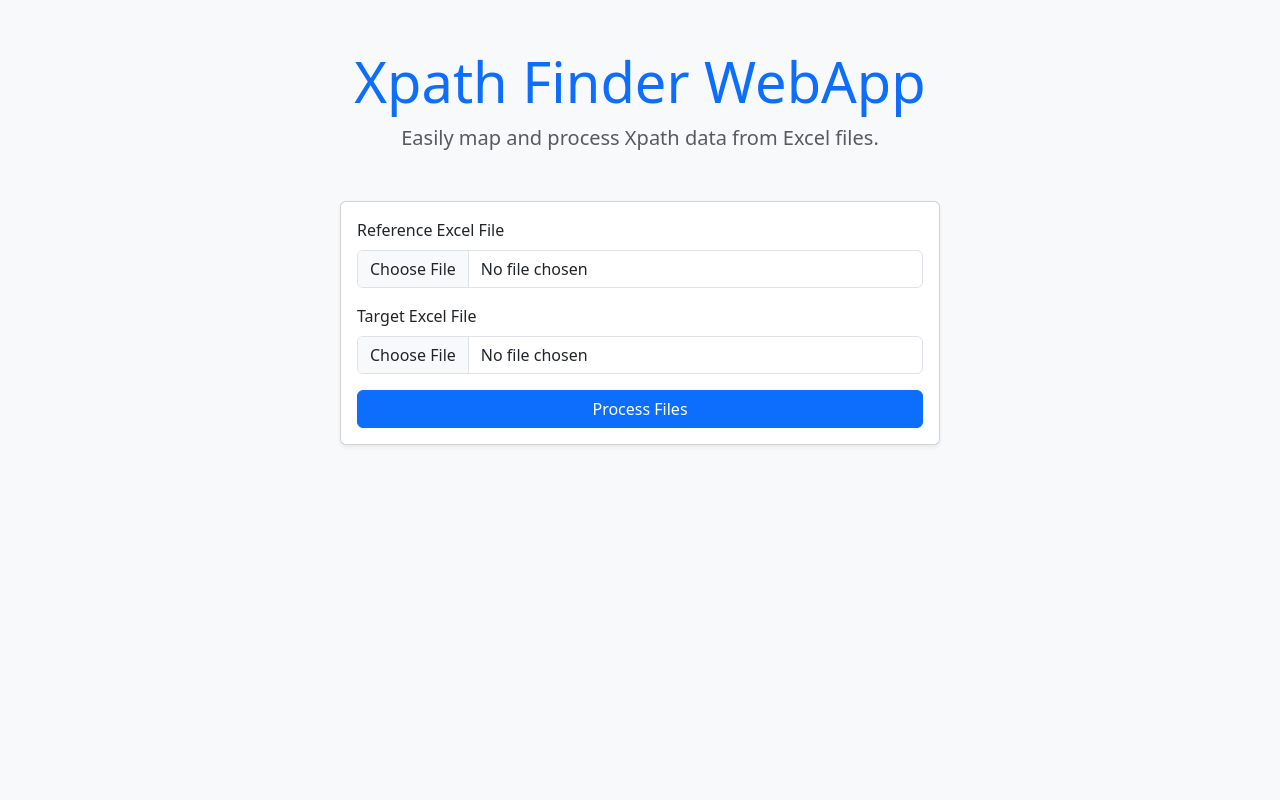
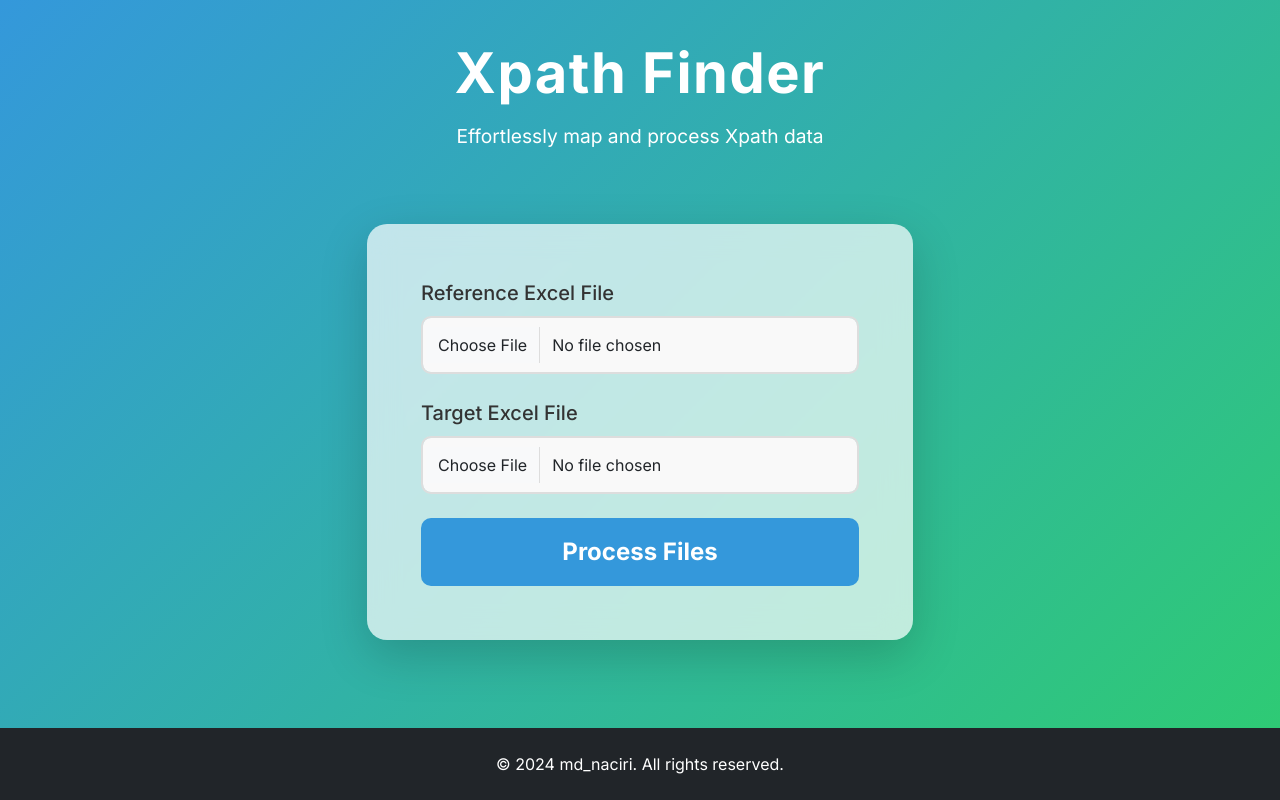
Before and after one commit to md-naciri/XpathFinderWebApp, a Flask app: page / in a window 1280 px wide. Run offline with Flask 3, Linux system fonts and the light colour scheme; some libraries are stand-ins or nearby versions.

Commit message:
update process_files functions and working on css

```diff
--- a/app.py
+++ b/app.py
@@ -1,37 +1,59 @@
 import os
-from flask import Flask, render_template, request, send_file
+from flask import Flask, render_template, request, send_file, flash, redirect
 import pandas as pd
 from werkzeug.utils import secure_filename
 
 app = Flask(__name__)
+app.secret_key = os.urandom(24)  # Secret key for flashing error messages
+
 app.config['UPLOAD_FOLDER'] = 'uploads'
 os.makedirs(app.config['UPLOAD_FOLDER'], exist_ok=True)
+
 
 @app.route('/')
 def home():
     return render_template('index.html')
 
+
 @app.route('/process', methods=['POST'])
 def process_files():
-    if 'reference' not in request.files or 'target' not in request.files:
-        return "Missing files. Please upload both files."
-
-    reference_file = request.files['reference']
-    target_file = request.files['target']
-
-    if reference_file.filename == '' or target_file.filename == '':
-        return "No file selected."
-
-    ref_path = os.path.join(app.config['UPLOAD_FOLDER'], secure_filename(reference_file.filename))
-    tgt_path = os.path.join(app.config['UPLOAD_FOLDER'], secure_filename(target_file.filename))
-
-    reference_file.save(ref_path)
-    target_file.save(tgt_path)
+    # Initialize error flag
+    error_flag = False
 
     try:
-        # Read Excel files
+        # Check if files are uploaded
+        reference = request.files.get('reference')
+        target = request.files.get('target')
+
+        # Validate file extensions
+        if not reference or not target:
+            flash("Both files are required!", "danger")
+            error_flag = True
+
+        elif not (reference.filename.endswith('.xlsx') and target.filename.endswith('.xlsx')):
+            flash("Please upload valid Excel files (.xlsx only).", "danger")
+            error_flag = True
+
+        if error_flag:
+            return redirect(request.url)
+
+        # Save files temporarily
+        ref_path = os.path.join(app.config['UPLOAD_FOLDER'], secure_filename(reference.filename))
+        target_path = os.path.join(app.config['UPLOAD_FOLDER'], secure_filename(target.filename))
+        reference.save(ref_path)
+        target.save(target_path)
+
+        # Read the Excel files
         reference_df = pd.read_excel(ref_path)
-        target_df = pd.read_excel(tgt_path)
+        target_df = pd.read_excel(target_path)
+
+        # Check if required columns exist in the reference file
+        if "Donnée du modèle" not in reference_df.columns or "Xpath" not in reference_df.columns:
+            flash("Missing required columns ('Donnée du modèle' or 'Xpath') in the reference file.", "danger")
+            error_flag = True
+
+        if error_flag:
+            return redirect(request.url)
 
         # Create lookup dictionary
         reference_lookup = dict(zip(reference_df["Donnée du modèle"], reference_df["Xpath"]))
@@ -40,16 +62,19 @@ def process_files():
         target_df["Xpath"] = target_df["Donnée du modèle"].map(reference_lookup).fillna("Not Found")
 
         # Name the output file based on the target file name
-        output_filename = os.path.splitext(target_file.filename)[0] + "_output.xlsx"
+        output_filename = os.path.splitext(target.filename)[0] + "_output.xlsx"
         output_path = os.path.join(app.config['UPLOAD_FOLDER'], output_filename)
 
         # Save the output
         target_df.to_excel(output_path, index=False)
 
+        # Return the file for download
         return send_file(output_path, as_attachment=True)
 
     except Exception as e:
-        return f"Error processing files: {e}"
+        flash(f"Error processing files: {e}", "danger")
+        return redirect(request.url)
+
 
 if __name__ == '__main__':
     app.run(debug=True)
--- a/static/css/style.css
+++ b/static/css/style.css
@@ -1,7 +1,152 @@
+/* General Styling */
 body {
-    background: #f8f9fa;
+    font-family: 'Inter', sans-serif;
+    margin: 0;
+    padding: 0;
+    background: linear-gradient(135deg, #3498db, #2ecc71); /* Full-page background gradient */
+    background-size: cover;
+    background-attachment: fixed;
+    background-position: center; /* Prevents repetition and ensures the background is centered */
+    color: #333;
+    height: 100vh;
+    display: flex;
+    flex-direction: column;
+    justify-content: space-between;
 }
-.form-container {
-    max-width: 600px;
-    margin: 0 auto;
+
+
+/* Hero Section */
+.hero {
+    padding: 40px 0 0 0;
+    text-align: center;
+    color: #fff;
 }
+
+.hero h1 {
+    font-size: 3.5rem;
+    font-weight: 700;
+    letter-spacing: 1.5px;
+}
+
+.hero p {
+    font-size: 1.2rem;
+    margin-top: 15px;
+}
+
+/* Form Section */
+.form-section {
+    position: relative;
+    padding: 0 0 30px 0;
+    display: flex;
+    justify-content: center;
+    align-items: center;
+    flex-grow: 1;
+}
+
+.card {
+    position: relative;
+    border: none;
+    border-radius: 20px;
+    background-color: rgba(255, 255, 255, 0.7); /* Slight transparency */
+    box-shadow: 0 10px 30px rgba(0, 0, 0, 0.1);
+    backdrop-filter: blur(15px); /* Blur effect */
+    padding: 30px;
+    max-width: 700px;
+    width: 100%;
+}
+
+.card-body {
+    padding: 30px;
+}
+
+/* Form Labels & Inputs */
+.form-label {
+    font-size: 1.1rem;
+    font-weight: 500;
+    color: #333;
+}
+
+.form-control {
+    padding: 15px;
+    border-radius: 10px;
+    border: 2px solid #ddd;
+    font-size: 1rem;
+    background-color: #f9f9f9;
+    transition: border-color 0.3s;
+}
+
+.form-control:focus {
+    border-color: #3498db;
+    box-shadow: 0 0 5px rgba(52, 152, 219, 0.5);
+}
+
+.invalid-feedback {
+    font-size: 0.9rem;
+    color: #e74c3c;
+}
+
+/* Submit Button */
+button[type="submit"] {
+    background-color: #3498db;
+    color: white;
+    font-weight: 600;
+    font-size: 1.2rem;
+    padding: 15px;
+    border-radius: 10px;
+    width: 100%;
+    border: none;
+    transition: background-color 0.3s;
+}
+
+button[type="submit"]:hover {
+    background-color: #2980b9;
+}
+
+button[type="submit"]:focus {
+    outline: none;
+}
+
+/* Flash Messages */
+.alert {
+    border-radius: 10px;
+    padding: 15px;
+    font-size: 1rem;
+    margin-bottom: 30px;
+}
+
+.alert-dismissible {
+    padding-right: 35px;
+}
+
+/* Footer */
+.footer {
+    background-color: #2c3e50;
+    color: #fff;
+    text-align: center;
+    padding: 20px;
+}
+
+.footer p {
+    font-size: 1rem;
+    margin-bottom: 0;
+}
+
+/* Responsive Design */
+@media (max-width: 768px) {
+    .hero h1 {
+        font-size: 2.5rem;
+    }
+
+    .hero p {
+        font-size: 1rem;
+    }
+
+    .form-section {
+        padding: 40px 20px;
+    }
+
+    .card {
+        border-radius: 15px;
+        box-shadow: 0 5px 15px rgba(0, 0, 0, 0.1);
+    }
+}
--- a/templates/index.html
+++ b/templates/index.html
@@ -4,23 +4,49 @@
     <meta charset="UTF-8">
     <meta name="viewport" content="width=device-width, initial-scale=1.0">
     <title>Xpath Finder</title>
+    <!-- Google Fonts -->
+    <link href="https://fonts.googleapis.com/css2?family=Inter:wght@400;500;700&display=swap" rel="stylesheet">
     <!-- Bootstrap CSS -->
     <link href="https://cdn.jsdelivr.net/npm/bootstrap@5.3.2/dist/css/bootstrap.min.css" rel="stylesheet">
     <!-- Custom CSS -->
     <link rel="stylesheet" href="{{ url_for('static', filename='css/style.css') }}">
 </head>
 <body>
-    <div class="container py-5">
-        <div class="text-center mb-5">
-            <h1 class="display-4 text-primary">Xpath Finder WebApp</h1>
-            <p class="lead text-muted">Easily map and process Xpath data from Excel files.</p>
+
+    <!-- Full-Screen Hero Section -->
+    <section class="hero">
+        <div class="container text-center text-white">
+            <h1 class="display-4">Xpath Finder</h1>
+            <p class="lead">Effortlessly map and process Xpath data</p>
         </div>
-        <div class="card shadow-sm form-container">
+    </section>
+
+    <!-- Form Section -->
+    <section class="form-section">
+        <div class="container">
+            <div class="row justify-content-center">
+                <div class="col-md-8 col-lg-6">
+                    <!-- Display flash messages -->
+                    {% with messages = get_flashed_messages(with_categories=true) %}
+                        {% if messages %}
+                            <div class="alert alert-danger alert-dismissible fade show" role="alert">
+                                <ul>
+                                    {% for category, message in messages %}
+                                        <li>{{ message }}</li>
+                                    {% endfor %}
+                                </ul>
+                            </div>
+                        {% endif %}
+                    {% endwith %}
+
+                    <!-- Form Card -->
+                    <div class="card shadow-lg border-0 rounded-lg p-4">
                         <div class="card-body">
-                <form action="/process" method="post" enctype="multipart/form-data" class="needs-validation" id="fileUploadForm" novalidate>
+                            <form action="/process" method="post" enctype="multipart/form-data" id="fileUploadForm" novalidate>
+
                                 <!-- Reference File Input -->
-                    <div class="mb-3">
-                        <label for="reference" class="form-label">Reference Excel File</label>
+                                <div class="mb-4">
+                                    <label for="reference" class="form-label fs-5">Reference Excel File</label>
                                     <input
                                         type="file"
                                         name="reference"
@@ -32,8 +58,8 @@
                                 </div>
 
                                 <!-- Target File Input -->
-                    <div class="mb-3">
-                        <label for="target" class="form-label">Target Excel File</label>
+                                <div class="mb-4">
+                                    <label for="target" class="form-label fs-5">Target Excel File</label>
                                     <input
                                         type="file"
                                         name="target"
@@ -45,11 +71,20 @@
                                 </div>
 
                                 <!-- Submit Button -->
-                    <button type="submit" class="btn btn-primary w-100">Process Files</button>
+                                <button type="submit" class="btn btn-primary w-100 fs-4 py-3">Process Files</button>
                             </form>
                         </div>
                     </div>
                 </div>
+            </div>
+        </div>
+    </section>
+
+    <!-- Footer Section -->
+    <footer class="footer bg-dark text-white text-center py-4">
+        <p class="mb-0">&copy; 2024 md_naciri. All rights reserved.</p>
+    </footer>
+
     <!-- Bootstrap JS -->
     <script src="https://cdn.jsdelivr.net/npm/bootstrap@5.3.2/dist/js/bootstrap.bundle.min.js"></script>
     <!-- Custom JS -->
```
Also changed, not shown: 2 other files. Lines whose indentation alone changed are shown as unchanged.
